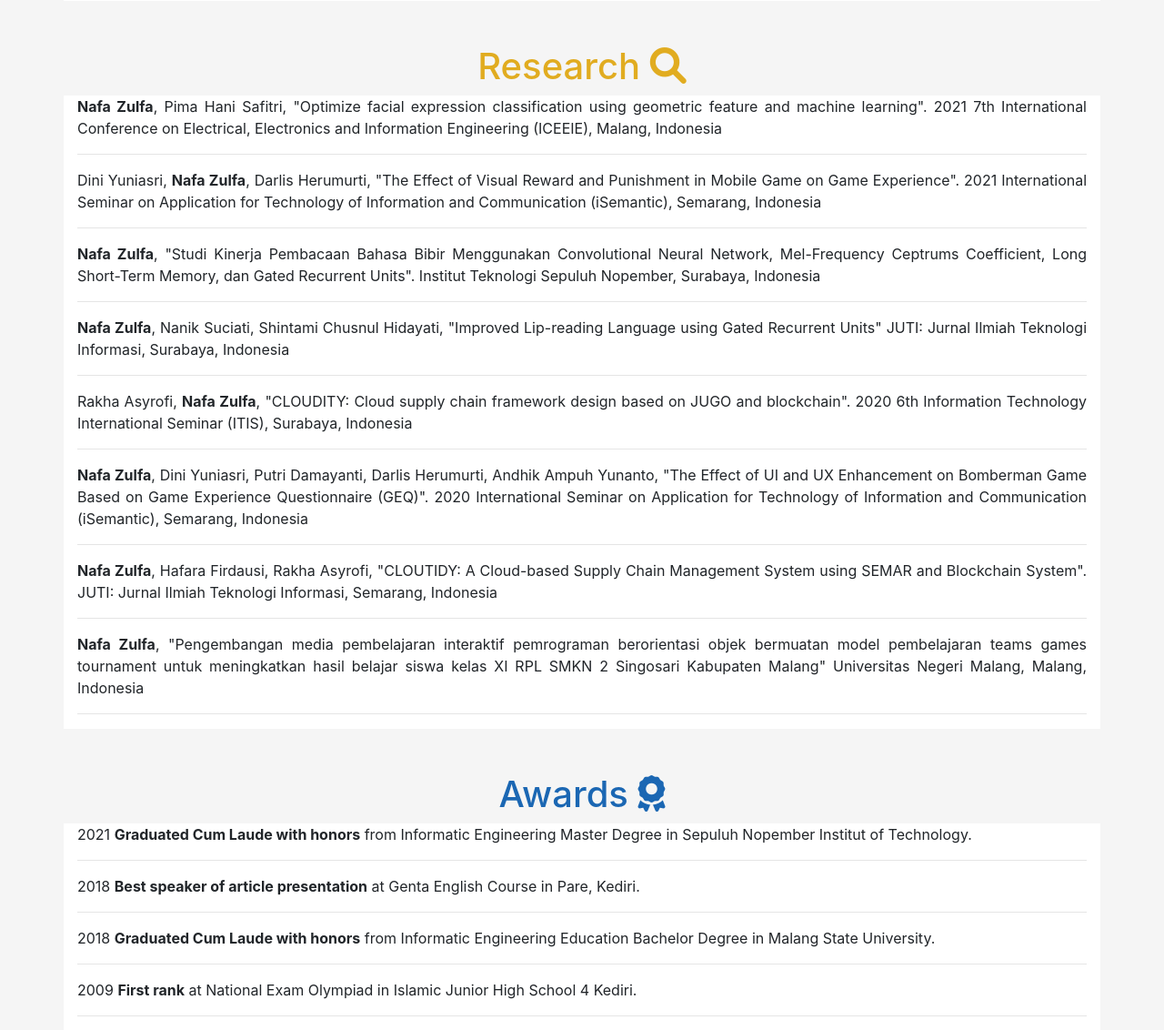
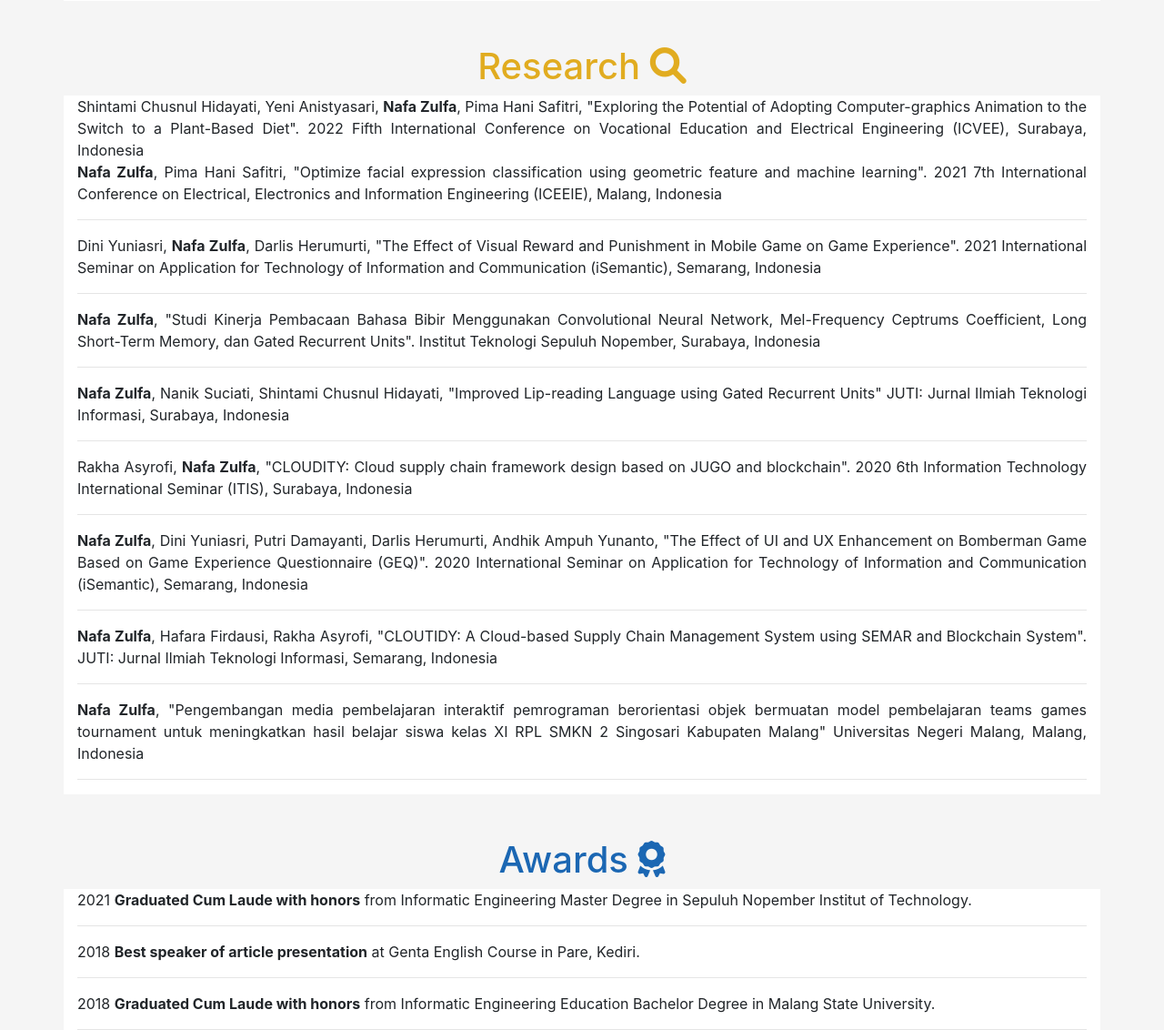
Before and after one commit to naffzzz/naffzzz.github.io, a PHP site: page / in a window 1280 px wide. Shown: the part 1928-3060 px from the top of the page at 91% size. Run offline with PHP 8.4, Linux system fonts and the light colour scheme; some libraries are stand-ins or nearby versions.

Commit message:
Update index.php

```diff
--- a/index.php
+++ b/index.php
@@ -235,6 +235,12 @@
       <div class="row text-justify mb-5 reveal slideInFromBottom">
         <div class="col bg-white">
           <div>
+            <span>Shintami Chusnul Hidayati, Yeni Anistyasari, <strong>Nafa Zulfa</strong>, Pima Hani Safitri,</span>
+            <span>"Exploring the Potential of Adopting Computer-graphics Animation to the Switch to a Plant-Based Diet".</span>
+            2022 Fifth International Conference on Vocational Education and Electrical Engineering (ICVEE),
+            Surabaya, Indonesia
+          </div>
+          <div>
             <span><strong>Nafa Zulfa</strong>, Pima Hani Safitri,</span>
             <span>"Optimize facial expression classification using geometric feature and machine learning".</span>
             2021 7th International Conference on Electrical, Electronics and Information Engineering (ICEEIE),
```
